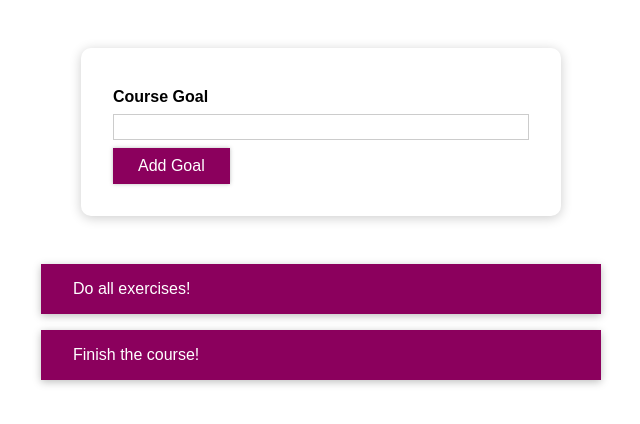
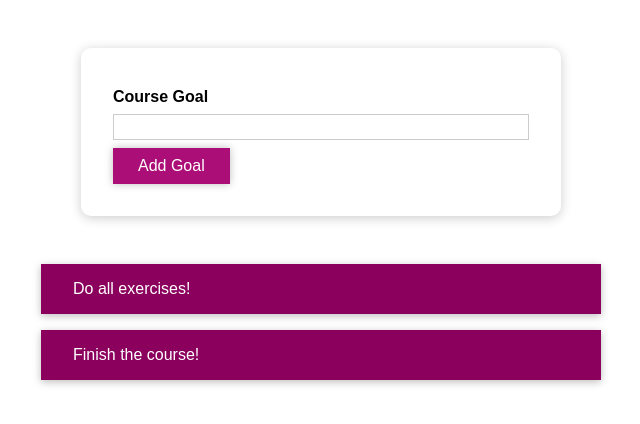
Before and after one commit to tmps880305/my-second-react-app, a React (Create React App) app: page / in a window 1280 px wide. Shown: the top 424 px of the page, without its empty margins (319-959 px from the left). Built offline with nearby package versions, Linux system fonts and the light colour scheme.

Commit message:
Section 6-76: Introducing Styled-Components Section 6-77: Styled-Components & Dynamic props

```diff
--- a/package.json
+++ b/package.json
@@ -9,6 +9,7 @@
     "react": "^18.0.0",
     "react-dom": "^18.0.0",
     "react-scripts": "^2.1.3",
+    "styled-components": "^5.3.6",
     "web-vitals": "^0.2.4"
   },
   "scripts": {
--- a/src/components/CourseGoals/CourseInput/CourseInput.js
+++ b/src/components/CourseGoals/CourseInput/CourseInput.js
@@ -1,7 +1,37 @@
 import React, {useState} from 'react';
 
+import styled from 'styled-components';
 import Button from '../../UI/Button/Button';
 import './CourseInput.css';
+
+const FormControl = styled.div`
+    margin: 0.5rem 0;
+
+    & label {
+        font-weight: bold;
+        display: block;
+        margin-bottom: 0.5rem;
+        color: ${props => (props.invalid ? 'red' : 'black')};
+    }
+
+    & input {
+        display: block;
+        width: 100%;
+        border: 1px solid ${props => (props.invalid ? 'red' : '#ccc')};
+        background: ${props => (props.invalid ? '#ffd7d7' : 'transparent')};
+        font: inherit;
+        line-height: 1.5rem;
+        padding: 0 0.25rem;
+    }
+
+    & input:focus {
+        outline: none;
+        background: #fad0ec;
+        border-color: #8b005d;
+    }
+
+
+`;
 
 const CourseInput = props => {
     const [enteredValue, setEnteredValue] = useState('');
@@ -25,10 +55,10 @@ const CourseInput = props => {
 
     return (
         <form onSubmit={formSubmitHandler}>
-            <div className={`form-control ${!isValid ? 'invalid' : ''}`}>
+            <FormControl invalid={!isValid}>
                 <label>Course Goal</label>
                 <input type="text" onChange={goalInputChangeHandler}/>
-            </div>
+            </FormControl>
             <Button type="submit">Add Goal</Button>
         </form>
     );
--- a/src/components/UI/Button/Button.js
+++ b/src/components/UI/Button/Button.js
@@ -1,13 +1,37 @@
-import React from 'react';
+// import React from 'react';
+import styled from 'styled-components'
 
-import './Button.css';
+// import './Button.css';
 
-const Button = props => {
-  return (
-    <button type={props.type} className="button" onClick={props.onClick}>
-      {props.children}
-    </button>
-  );
-};
+const Button = styled.button`
+    font: inherit;
+    padding: 0.5rem 1.5rem;
+    border: 1px solid #8b005d;
+    color: white;
+    background: #8b005d;
+    box-shadow: 0 0 4px rgba(0, 0, 0, 0.26);
+    cursor: pointer;
+
+
+    &:focus {
+      outline: none;
+    }
+
+    &,
+    &:active {
+      background: #ac0e77;
+      border-color: #ac0e77;
+      box-shadow: 0 0 8px rgba(0, 0, 0, 0.26);
+    }
+
+`;
+
+// const Button = props => {
+//   return (
+//     <button type={props.type} className="button" onClick={props.onClick}>
+//       {props.children}
+//     </button>
+//   );
+// };
 
 export default Button;
```
Also changed, not shown: 1 other file (tests, documents, lock files or other folders).
